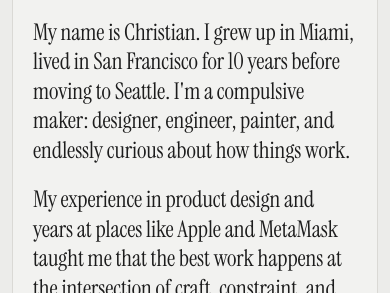
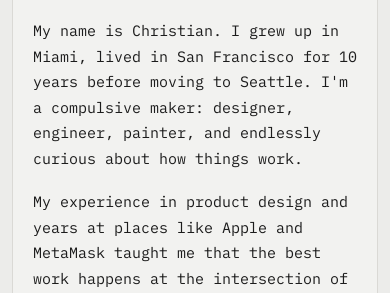
Before and after one commit to cjeria/christianjeria.work, a plain HTML site: page about/index.html in a window 390 px wide. Shown: the part 551-844 px from the top of the page. Drawn offline with Linux system fonts and the light colour scheme; a script that the page names is missing.

Commit message:
About: bio paragraphs in the mono font

```diff
--- a/site.css
+++ b/site.css
@@ -211,7 +211,7 @@ main{display:flex;flex-direction:column;gap:20px}
    --------------------------------------------------------------------------- */
 .about-grid{display:grid;grid-template-columns:minmax(260px,1fr) minmax(0,1.35fr);gap:56px 80px;align-items:center;padding:24px 0}
 .about-text h1{margin:0 0 28px;font-weight:400;font-size:clamp(48px,6.4vw,92px);line-height:.98;letter-spacing:-.02em}
-.about-text p{margin:0 0 20px;font-size:28px;line-height:1.28;letter-spacing:-.005em}
+.about-text p{margin:0 0 18px;max-width:62ch;font-family:var(--mono);font-size:16px;line-height:1.7}
 .about-text p:last-child{margin-bottom:0}
 .fan-wrap{display:flex;align-items:center;justify-content:center;padding:32px 0}
 .fan{position:relative;width:240px;height:320px;touch-action:pan-y;user-select:none;-webkit-user-select:none}
@@ -243,7 +243,7 @@ main{display:flex;flex-direction:column;gap:20px}
 
 @media (max-width:760px){
   .about-grid{grid-template-columns:minmax(0,1fr);gap:24px;padding:8px 0}
-  .about-text p{font-size:23px}
+  .about-text p{font-size:15px}
   .fan{width:200px;height:268px}
   .fan-wrap{padding:24px 0 8px}
   .contact-email{font-size:14px;padding:12px 16px;white-space:nowrap}
```
